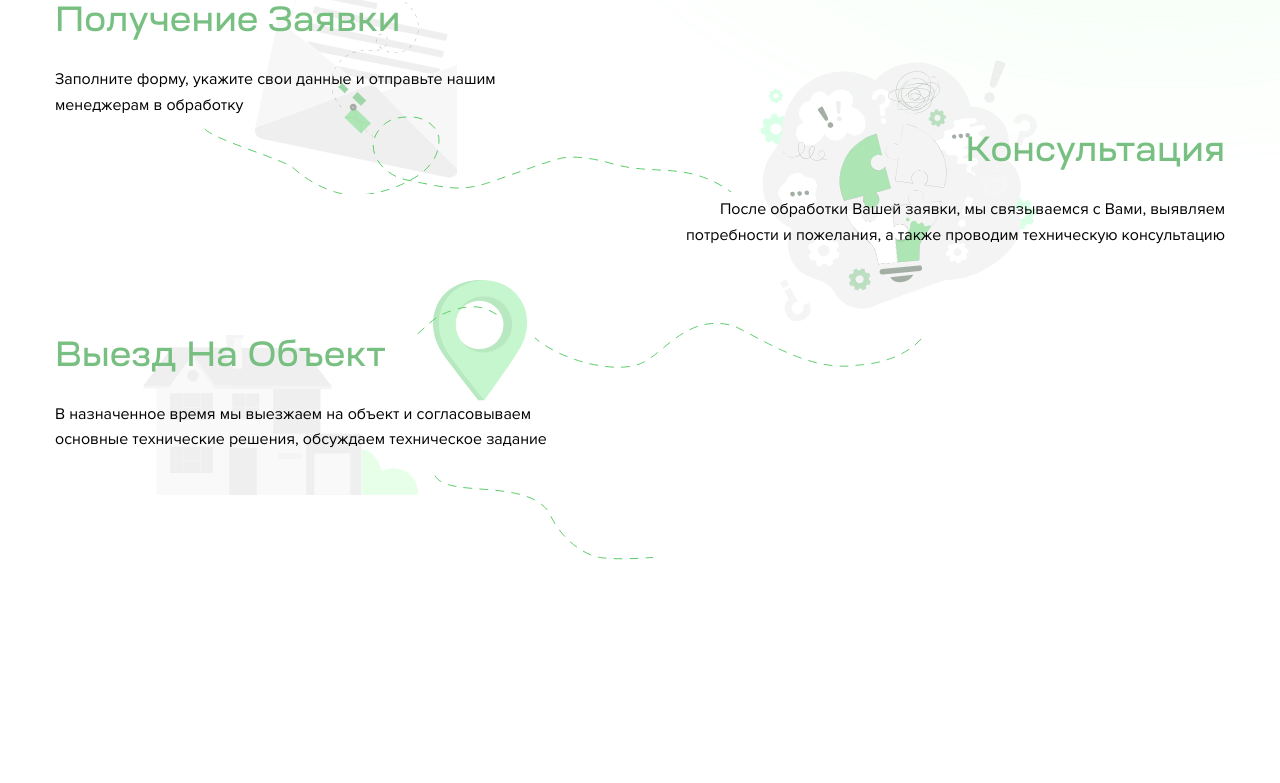
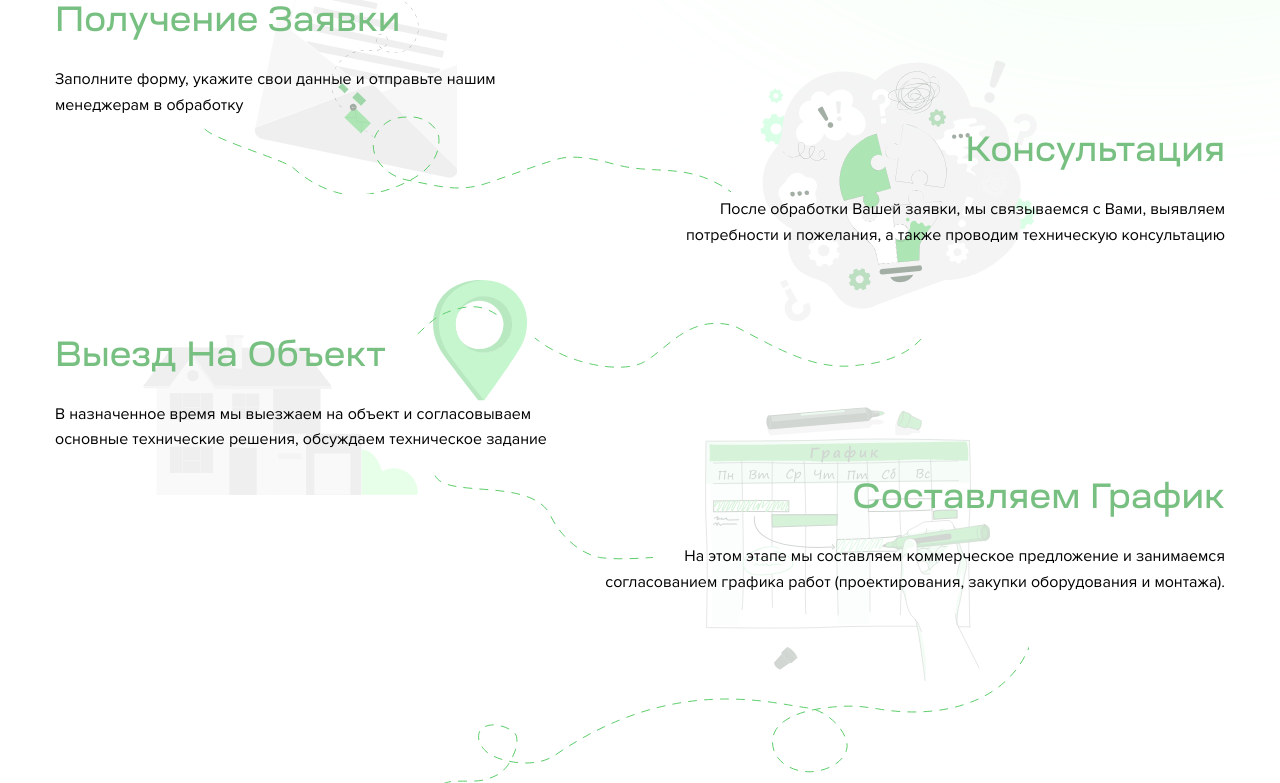
Before and after one commit to Lehano-A/fresh-air, a React (Create React App) app: page / in a window 1280 px wide. Shown: the part 4806-5589 px from the top of the page. Before the commit the page ends 5394 px from the top, so only its background shows below. Built offline with nearby package versions, Linux system fonts and the light colour scheme.

Commit message:
Добавляет компонент Graphic

```diff
--- /dev/null
+++ b/src/components/Main/WorkScheme/Steps/Graphic/Graphic.tsx
@@ -0,0 +1,16 @@
+import React from 'react';
+
+function Graphic() {
+  return (
+    <div className='work-scheme__step work-scheme__graphic'>
+      <h3 className='work-scheme__subtitle'>Составляем график</h3>
+      <p className='work-scheme__text'>
+        На этом этапе мы составляем коммерческое предложение и занимаемся
+        согласованием графика работ (проектирования, закупки оборудования и
+        монтажа).
+      </p>
+    </div>
+  );
+}
+
+export default Graphic;
--- a/src/components/Main/WorkScheme/Steps/Steps.tsx
+++ b/src/components/Main/WorkScheme/Steps/Steps.tsx
@@ -2,6 +2,7 @@ import React from 'react';
 import ReceivingApplication from './ReceivingApplication/ReceivingApplication';
 import Consultation from './Consultation/Consultation';
 import VisitObject from './VisitObject/VisitObject';
+import Graphic from './Graphic/Graphic';
 
 function Steps() {
   return (
@@ -9,6 +10,7 @@ function Steps() {
       <ReceivingApplication />
       <Consultation />
       <VisitObject />
+      <Graphic />
     </div>
   );
 }
--- a/src/scss/components/_work-scheme.scss
+++ b/src/scss/components/_work-scheme.scss
@@ -9,6 +9,10 @@
 
   &__step {
     position: relative;
+
+    &_align-right {
+      text-align: end;
+    }
   }
 
   &__title {
@@ -139,4 +143,35 @@
       background-repeat: no-repeat;
     }
   }
+
+  &__graphic {
+    grid-column: 6/13;
+    grid-row: 5/7;
+    justify-self: self-end;
+    width: 625px;
+    text-align: end;
+    margin-top: 75px;
+
+    &::before {
+      content: '';
+      position: absolute;
+      top: -69px;
+      left: 101px;
+      width: 288.71px;
+      height: 274.13px;
+      background-image: url('../../images/Components/WorkScheme/calendar.svg');
+      z-index: -1;
+      opacity: 50%;
+    }
+
+    &::after {
+      content: '';
+      position: absolute;
+      bottom: -92px;
+      left: -158px;
+      width: 587px;
+      height: 139px;
+      background-image: url('../../images/Components/WorkScheme/pathes/path-4.svg');
+    }
+  }
 }
```
